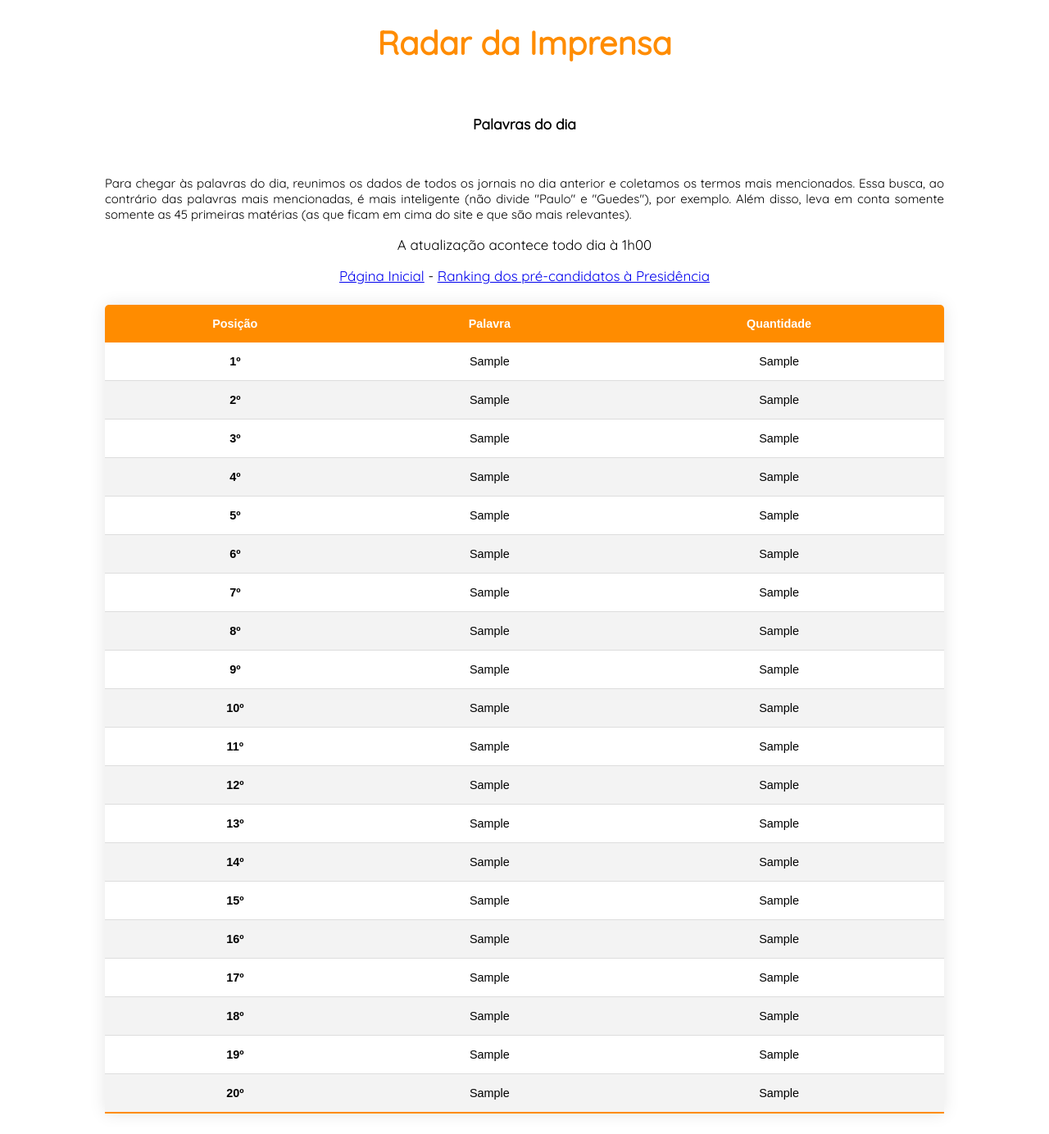
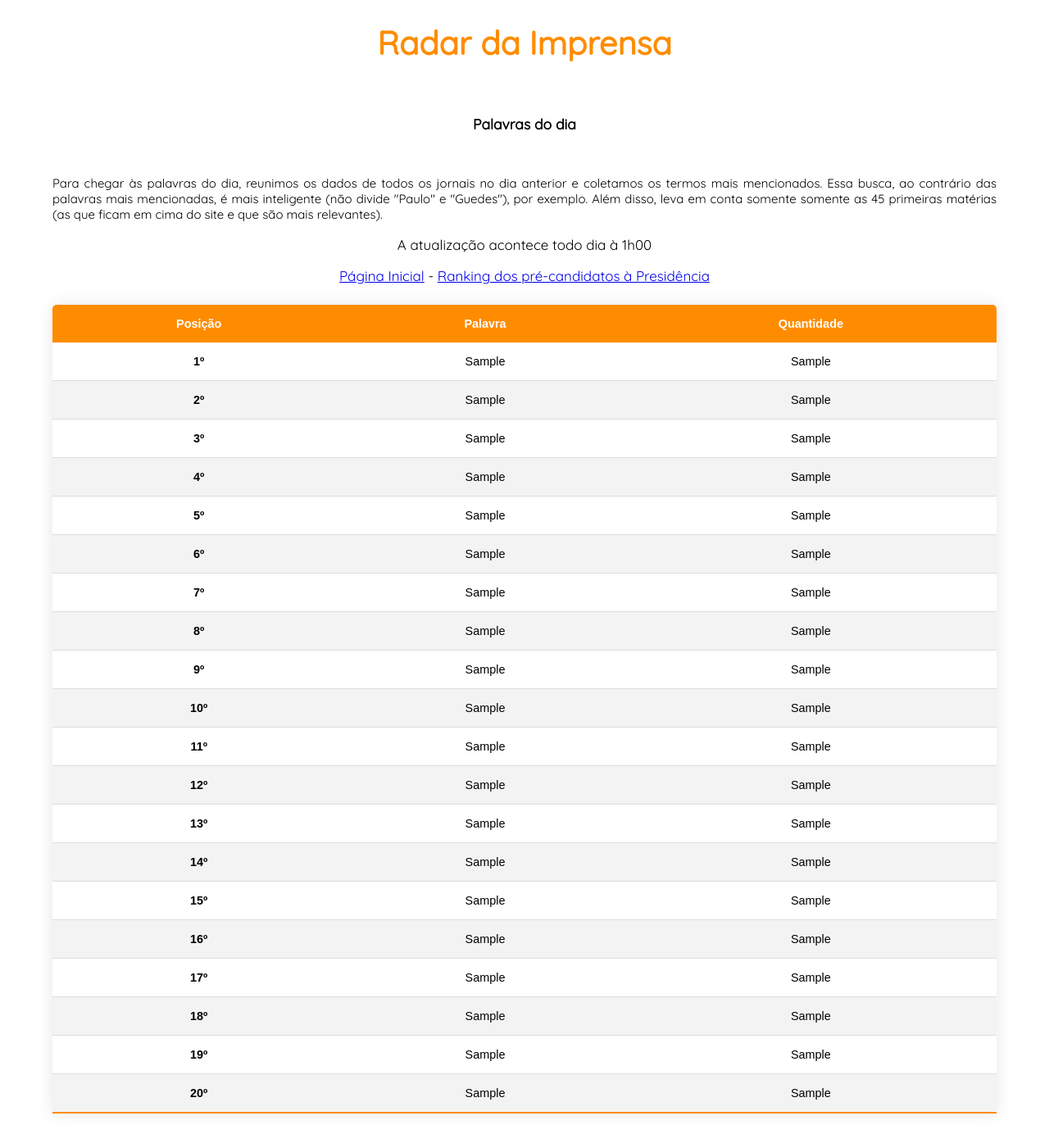
Before and after one commit to victorfariassb/iPrensa, a Flask app: template templates/palavra_dia.html in a window 1280 px wide. Shown: the whole page at 82% size. Run offline with Flask 2, Linux system fonts and the light colour scheme; the template is opened without the code that fills it: most values are stand-ins (such as "Sample title", 1, 10 or a date in 2020); parts of the project's set-up code (start-up, migrations or seed data) failed here and were passed over.

Commit message:
Update palavra_dia.html

```diff
--- a/templates/palavra_dia.html
+++ b/templates/palavra_dia.html
@@ -7,7 +7,7 @@
         body{
     background-color: rgb(255, 255, 255);
     text-align: center;
-    margin-inline: 10%;
+    margin-inline: 5%;
     font-family: "Quicksand", sans-serif;
 }
 .titulo{
```
